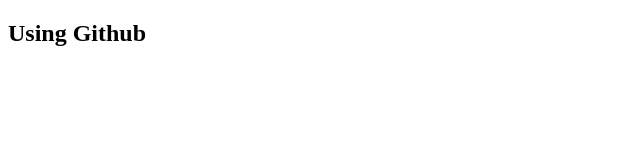
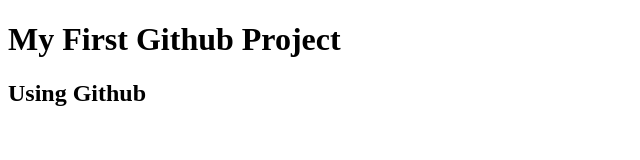
Before and after one commit to Mostary21/myfirstproject, a plain HTML site: page index.html in a window 1280 px wide. Shown: the whole page, without its empty margins (0-640 px from the left). Drawn offline with Linux system fonts and the light colour scheme.

Commit message:
added a header

```diff
--- a/index.html
+++ b/index.html
@@ -6,6 +6,7 @@
     <title>Document</title>
 </head>
 <body>
+    <h1>My First Github Project</h1>
     <h2>Using Github</h2>
 </body>
 </html>
```
